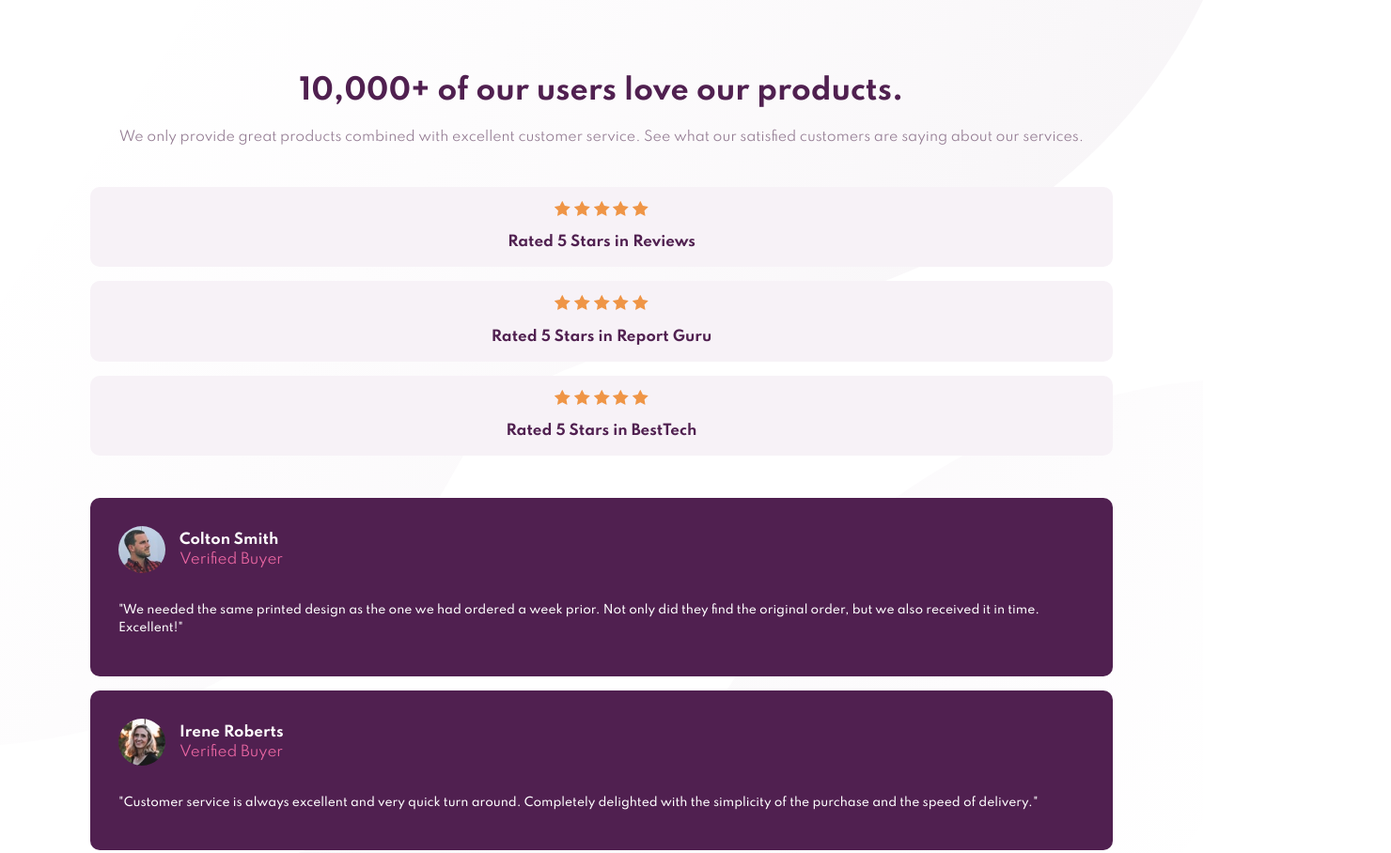
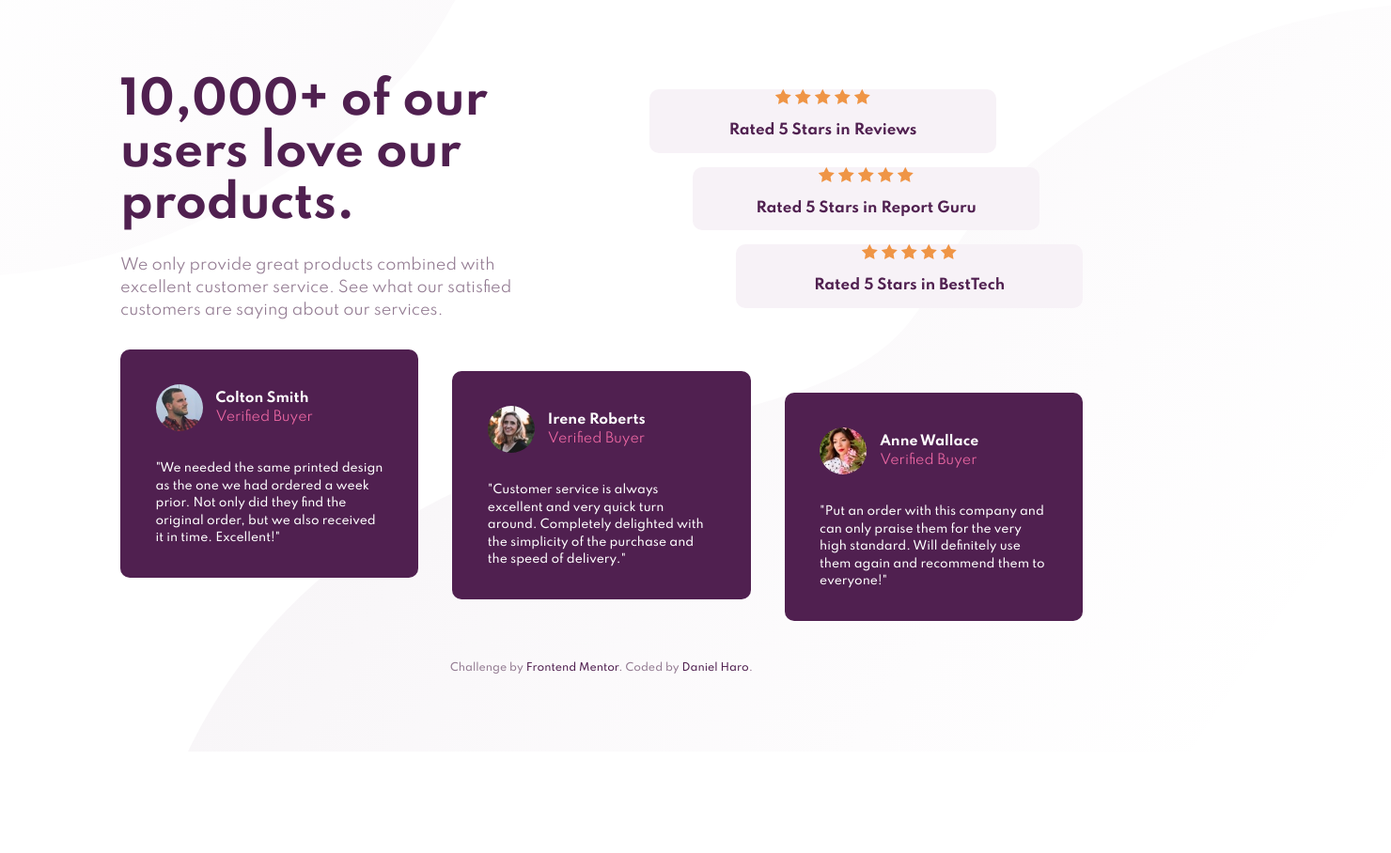
Before and after one commit to o0oDanielHaroo0o/social-proof-section, a plain HTML site: page index.html in a window 1280 px wide. Shown: the top 908 px of the page at 94% size, 1480 px wide, since content can reach past the window. After the commit the page ends 800 px from the top, so only its background shows below. Drawn offline with Linux system fonts and the light colour scheme.

Commit message:
DESKTOP DESIGN

```diff
--- a/css/styles.css
+++ b/css/styles.css
@@ -15,6 +15,7 @@ body{
     font-weight: 500;
     background-color: hsl(0, 0%, 100%);
     color: hsl(303, 10%, 53%);
+    overflow: hidden;
 }
 
 img{
@@ -47,8 +48,12 @@ img{
 }
 
 .info__text{
+    font-weight: 400;
+}
+
+.info__text,
+.buyer__info{
     font-size: .88rem;
-    font-weight: 400;
 }
 
 .buyer__info__name,
@@ -89,6 +94,7 @@ Layout
     position: relative;
     margin: 80px 0;
     width: 85%;
+    max-width: 510px;
     text-align: center;
 }
 
@@ -143,6 +149,94 @@ Layout
     border-radius: 10px;
 }
 
+@media (min-width: 1000px){
+
+    body{
+        height: 100vh;
+    }
+
+    .bg-pattern--top{
+        top: -500px;
+    }
+
+    .bg-pattern--bottom{
+        right: -200px;
+    }
+
+    .container{
+        display: flex;
+        flex-wrap: wrap;
+        align-self: center;
+        width: 80%;
+        height: 80vh;
+        margin: 0;
+        max-width: none;
+    }
+
+    .info{
+        width: 45%;
+        height: 40%;
+        margin-right: 10%;
+        text-align: left;
+    }
+
+    .info__title{
+        margin-bottom: .5em;
+        font-size: 3rem;
+    }
+
+    .info__text{
+        margin-bottom: 0;
+        font-size: 1rem;
+    }
+
+    .ratings-container{
+        display: flex;
+        justify-self: flex-end;
+        flex-direction: column;
+        width: 45%;
+        margin-bottom: 0;
+        padding-top: 1em;
+    }
+
+    .ratings{
+        width: 80%;
+        padding: 0;
+    }
+
+    .ratings--two{
+        align-self: center;
+    }
+
+    .ratings--three{
+        align-self: flex-end;
+    }
+
+    .buyer-reviews{
+        display: flex;
+        justify-content: space-between;
+    }
+
+    .buyer-card{
+        width: 31%;
+        height: 80%;
+        padding: 2.5em;
+    }
+
+    .buyer-card--two{
+        align-self: center;
+    }
+
+    .buyer-card--three{
+        align-self: flex-end;
+    }
+
+    .attribution{
+        width: 100%;
+        align-self: flex-end;
+    }
+}
+
 /*
 =======================
 Attribution
@@ -150,6 +244,7 @@ Attribution
 */
 
 .attribution {
+    height: 15px;
     font-size: 11px;
     text-align: center;
   }
--- a/index.html
+++ b/index.html
@@ -46,7 +46,7 @@ Main Content
         See what our satisfied customers are saying about our services.</p>
     </section> <!-- info -->
     <section class="ratings-container">
-      <div class="ratings">
+      <div class="ratings ratings--one">
         <div class="ratings__stars">
           <img src="./images/icon-star.svg" alt="star" class="star">
           <img src="./images/icon-star.svg" alt="star" class="star">
@@ -56,7 +56,7 @@ Main Content
         </div> <!-- ratings__stars -->
         <p class="ratings__source">Rated 5 Stars in Reviews</p>
       </div> <!-- ratings -->
-      <div class="ratings">
+      <div class="ratings ratings--two">
         <div class="ratings__stars">
           <img src="./images/icon-star.svg" alt="star" class="star">
           <img src="./images/icon-star.svg" alt="star" class="star">
@@ -66,7 +66,7 @@ Main Content
         </div> <!-- ratings__stars -->
         <p class="ratings__source">Rated 5 Stars in Report Guru</p>
       </div> <!-- ratings -->
-      <div class="ratings">
+      <div class="ratings ratings--three">
         <div class="ratings__stars">
           <img src="./images/icon-star.svg" alt="star" class="star">
           <img src="./images/icon-star.svg" alt="star" class="star">
@@ -78,7 +78,7 @@ Main Content
       </div> <!-- ratings -->
     </section> <!-- ratings-container -->
     <section class="buyer-reviews">
-      <div class="buyer-card">
+      <div class="buyer-card buyer-card--one">
         <div class="buyer">
           <img src="./images/image-colton.jpg" alt="Buyer profile picture" class="buyer__profilepic">
           <div class="buyer__info">
@@ -90,7 +90,7 @@ Main Content
           Not only did they find the original order, but we also received it in time.
           Excellent!"</p>
       </div> <!-- buyer-card -->
-      <div class="buyer-card">
+      <div class="buyer-card buyer-card--two">
         <div class="buyer">
           <img src="./images/image-irene.jpg" alt="Buyer profile picture" class="buyer__profilepic">
           <div class="buyer__info">
@@ -101,7 +101,7 @@ Main Content
         <p class="review">"Customer service is always excellent and very quick turn around. Completely
           delighted with the simplicity of the purchase and the speed of delivery."</p>
       </div> <!-- buyer-card -->
-      <div class="buyer-card">
+      <div class="buyer-card buyer-card--three">
         <div class="buyer">
           <img src="./images/image-anne.jpg" alt="Buyer profile picture" class="buyer__profilepic">
           <div class="buyer__info">
```
